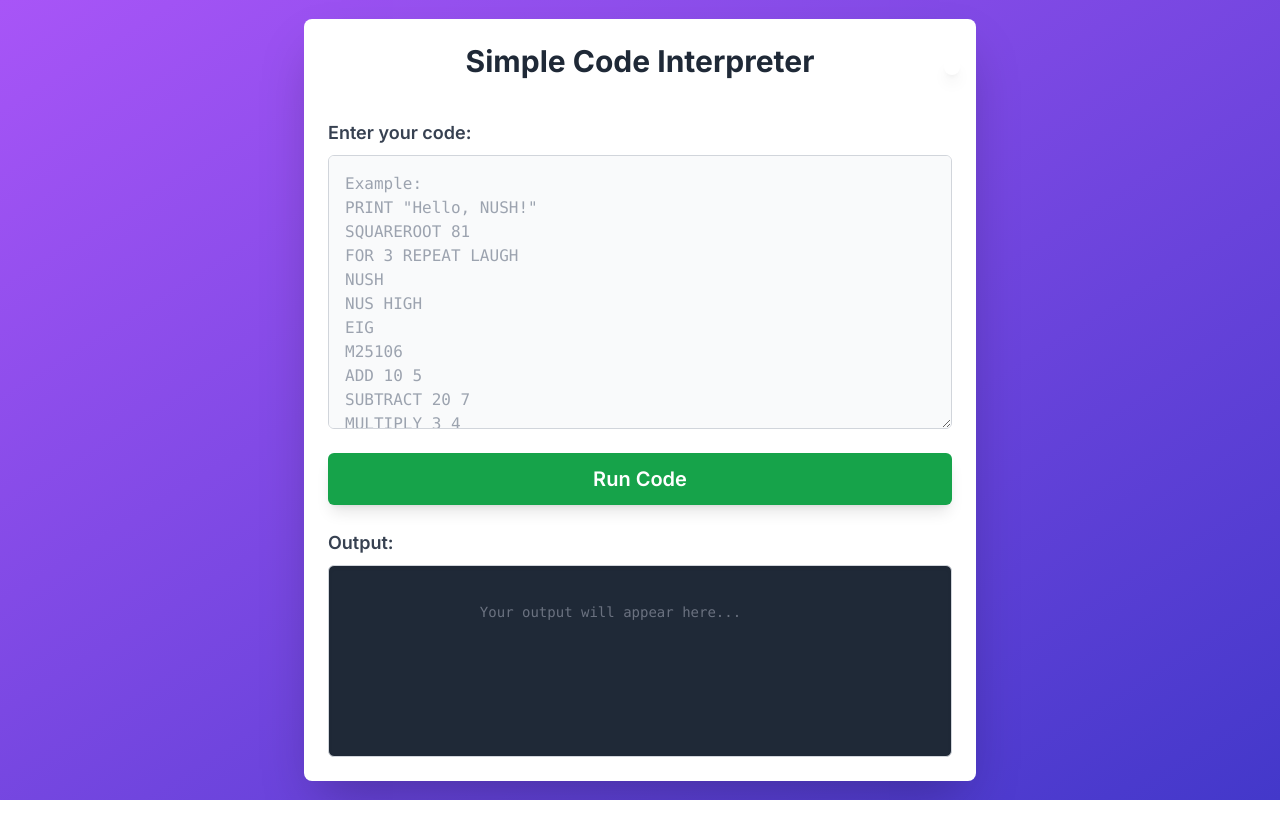
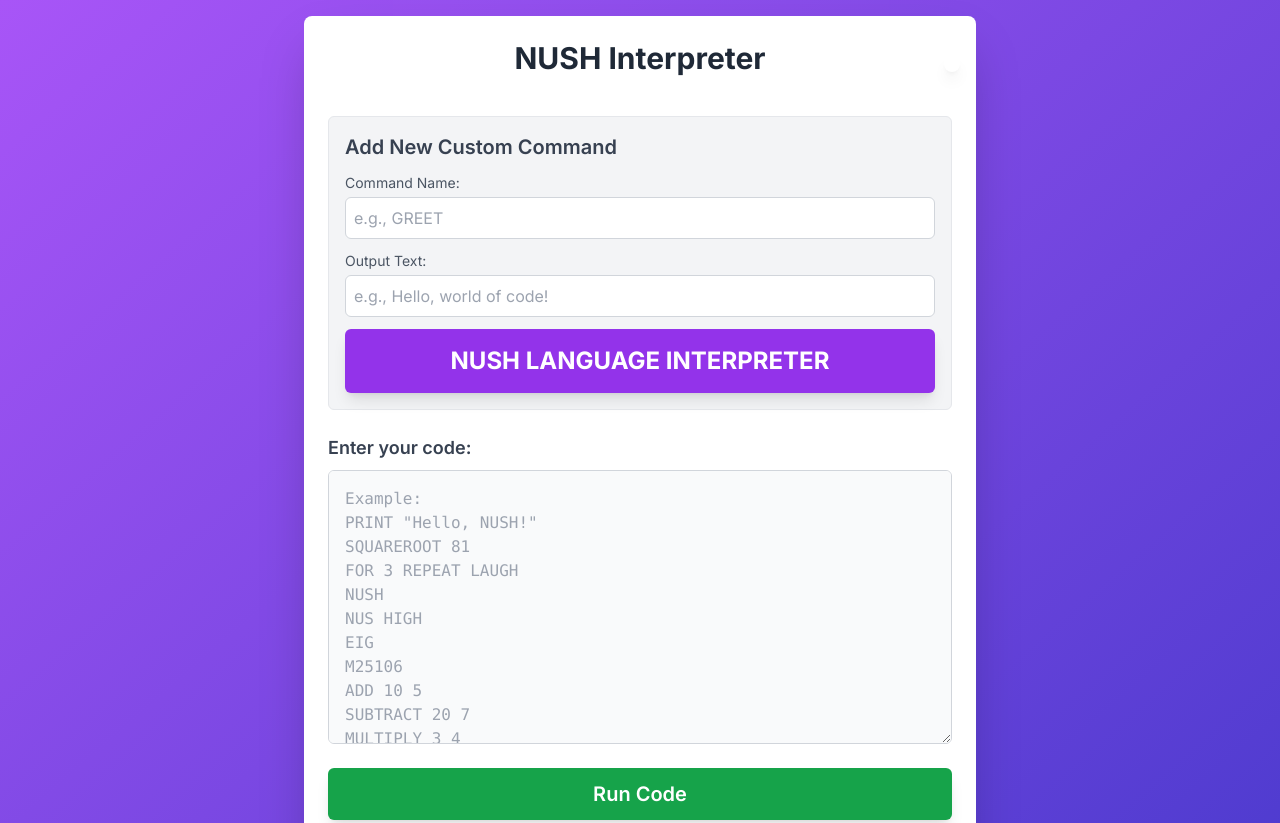
Before and after one commit to nushhw/nushcoding, a plain HTML site: page index.html in a window 1280 px wide. Shown: the top 823 px of the page. Before the commit the page ends 800 px from the top, so only its background shows below. Drawn offline with nearby package versions, Linux system fonts and the light colour scheme.

Commit message:
Update index.html

```diff
--- a/index.html
+++ b/index.html
@@ -3,7 +3,7 @@
 <head>
     <meta charset="UTF-8">
     <meta name="viewport" content="width=device-width, initial-scale=1.0">
-    <title>Simple Coding Language Interpreter</title>
+    <title>NUSH Interpreter</title>
     <script src="https://cdn.tailwindcss.com"></script>
     <link href="https://fonts.googleapis.com/css2?family=Inter:wght@400;600;700&display=swap" rel="stylesheet">
     <style>
@@ -31,7 +31,7 @@
 
     <div class="bg-white rounded-lg shadow-2xl p-6 w-full max-w-2xl flex flex-col space-y-6 relative">
         <h1 class="text-3xl font-bold text-center text-gray-800 mb-4">
-            Simple Code Interpreter
+            NUSH Interpreter
         </h1>
 
         <!-- <div class="text-sm text-gray-600 text-center">
@@ -45,7 +45,7 @@
             aria-label="Toggle Add Command Section"
         ></button>
 
-        <div id="addCommandSection" class="flex flex-col p-4 border border-gray-200 rounded-md bg-gray-100 space-y-3 mt-4 hidden">
+        <div id="addCommandSection" class="flex flex-col p-4 border border-gray-200 rounded-md bg-gray-100 space-y-3 mt-4">
             <h2 class="text-xl font-semibold text-gray-700">Add New Custom Command</h2>
             <div>
                 <label for="new-command-name" class="block text-sm font-medium text-gray-600">Command Name:</label>
@@ -144,7 +144,7 @@ Add custom commands using the hidden dot at the top right!'
 
         // Object to store custom commands (now local to the browser session)
         let customCommands = {};
-        let showAddCommandSection = false; // State to manage visibility
+        let showAddCommandSection = true; // State to manage visibility - now true by default
 
         /**
          * Scrolls the output area to the bottom.
```
